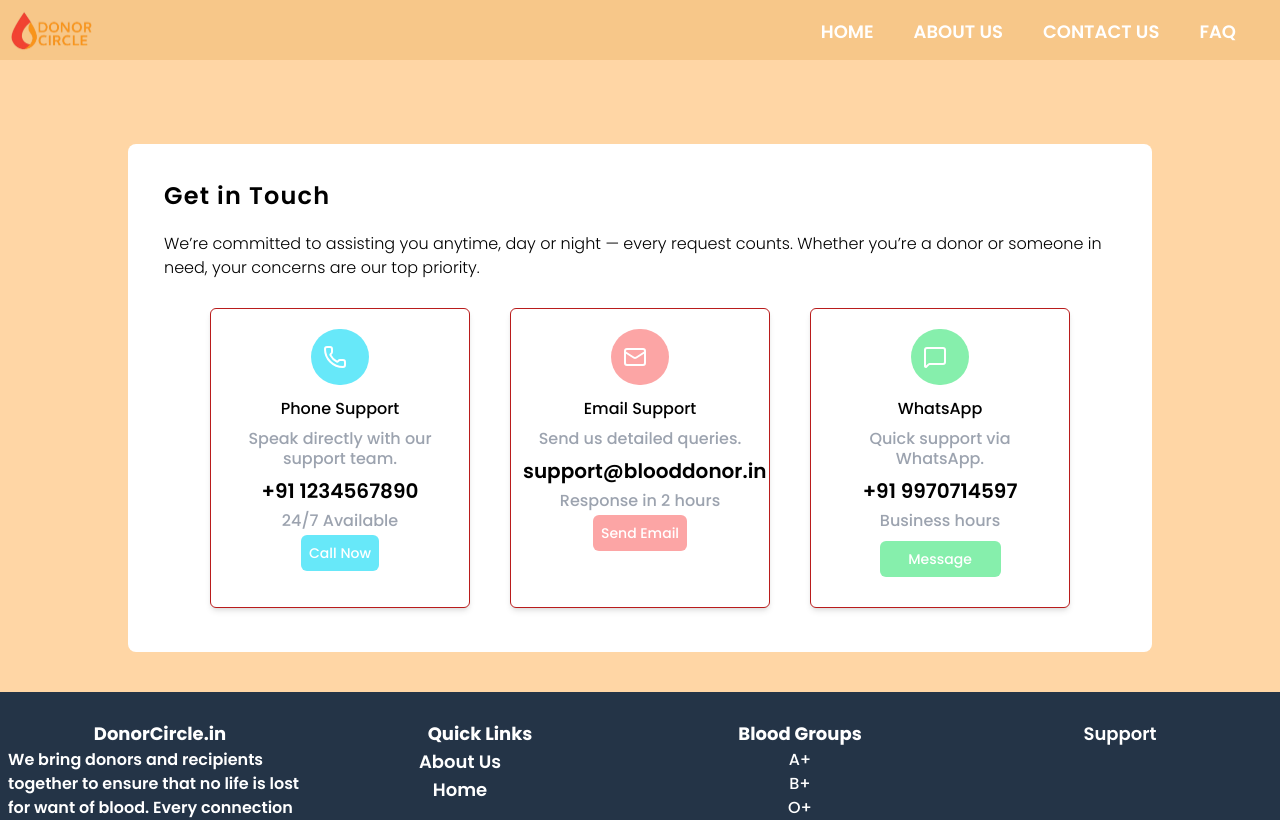
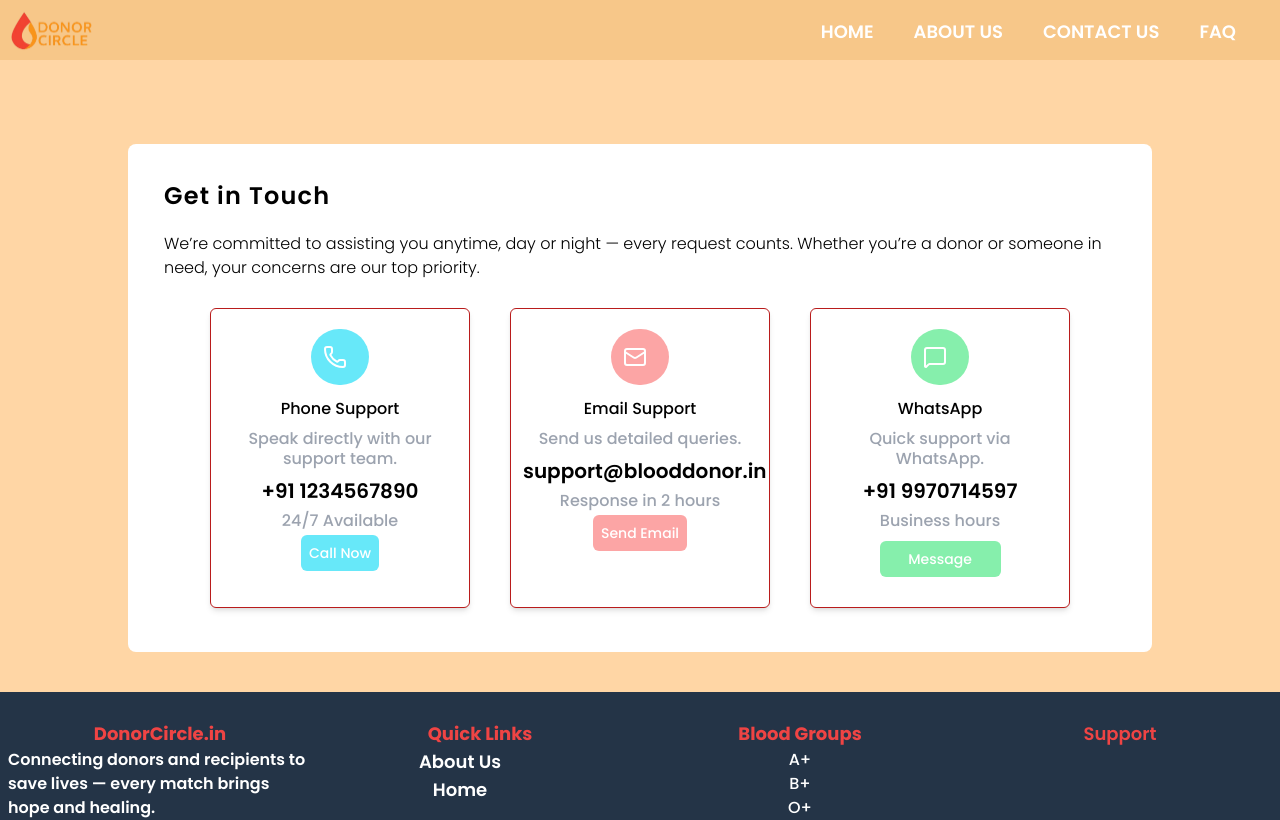
Before and after one commit to TanmayVidhate/DonorCircle_2, a React (Vite) app in the folder client/: page /contactus in a window 1280 px wide. Shown: the top 820 px of the page. Built offline with nearby package versions, Linux system fonts and the light colour scheme.

Commit message:
change color and message

```diff
--- a/client/src/Components/Footer.jsx
+++ b/client/src/Components/Footer.jsx
@@ -7,18 +7,18 @@ function Footer() {
             <div className='bg-[#243447]  h-2/4 '>
                 <div className='flex justify-center mt-5'>
                     <div className=' text-center w-1/4 p-2 '>
-                        <div className='font-bold text-white text-lg '>DonorCircle.in</div>
-                        <div className='text-left font-semibold text-white  '>We bring donors and recipients together to ensure that no life is lost for want of blood. Every connection we enable is a step toward hope and healing.</div>
+                        <div className='font-bold text-red-500 text-lg '>DonorCircle.in</div>
+                        <div className='text-left font-semibold text-white  '>Connecting donors and recipients to save lives — every match brings hope and healing.</div>
                     </div>
 
                     <div className='text-center w-1/4 p-2 '>
-                        <div className='text-center font-bold text-white text-lg'>Quick Links</div>
+                        <div className='text-center font-bold text-red-500 text-lg'>Quick Links</div>
                         <LinkTo PageName="About us" url="/aboutus" className="text-white capitalize" />
                         <LinkTo PageName="Home" url="/" className="text-white capitalize" />
                     </div>
 
                     <div className='text-center w-1/4 p-2'>
-                        <div className='font-bold text-white text-lg'>Blood Groups</div>
+                        <div className='font-bold text-red-500 text-lg'>Blood Groups</div>
                         <div className='text-white'>A+</div>
                         <div className='text-white'>B+</div>
                         <div className='text-white'>O+</div>
@@ -26,7 +26,7 @@ function Footer() {
                     </div>
 
                     <div className='text-center w-1/4 p-2'>
-                        <div className='font-semibold text-white text-lg'>Support</div>
+                        <div className='font-semibold text-red-500 text-lg'>Support</div>
                     </div>
 
 
```
